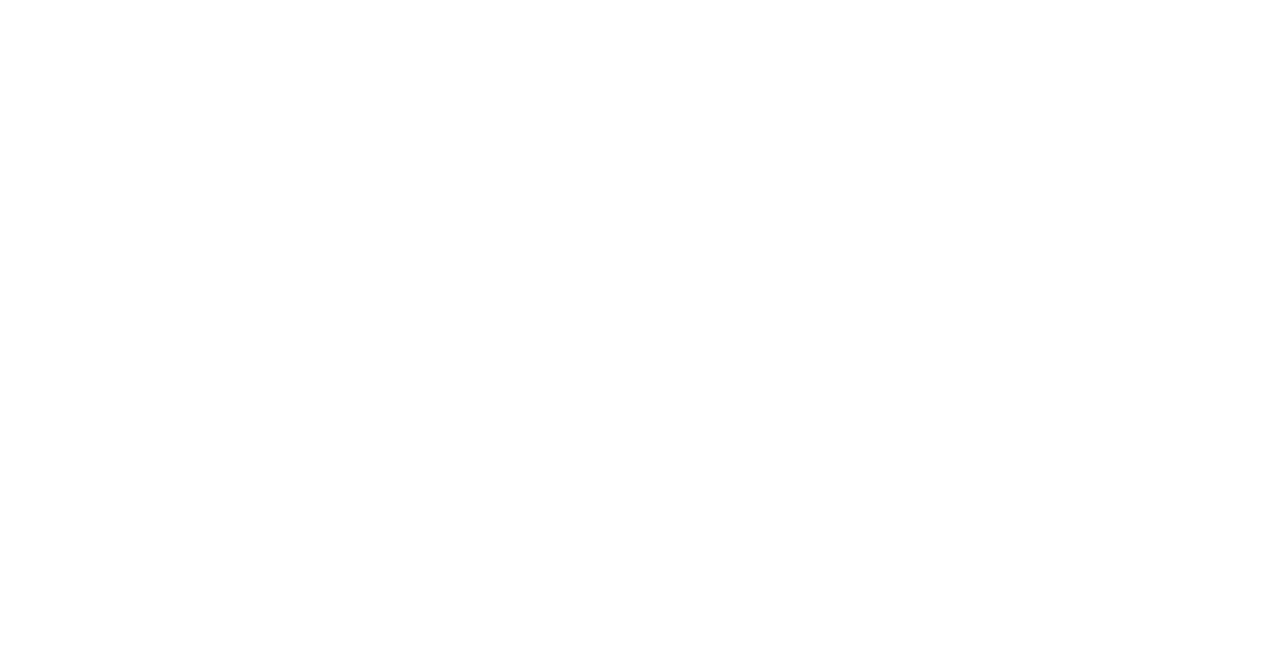
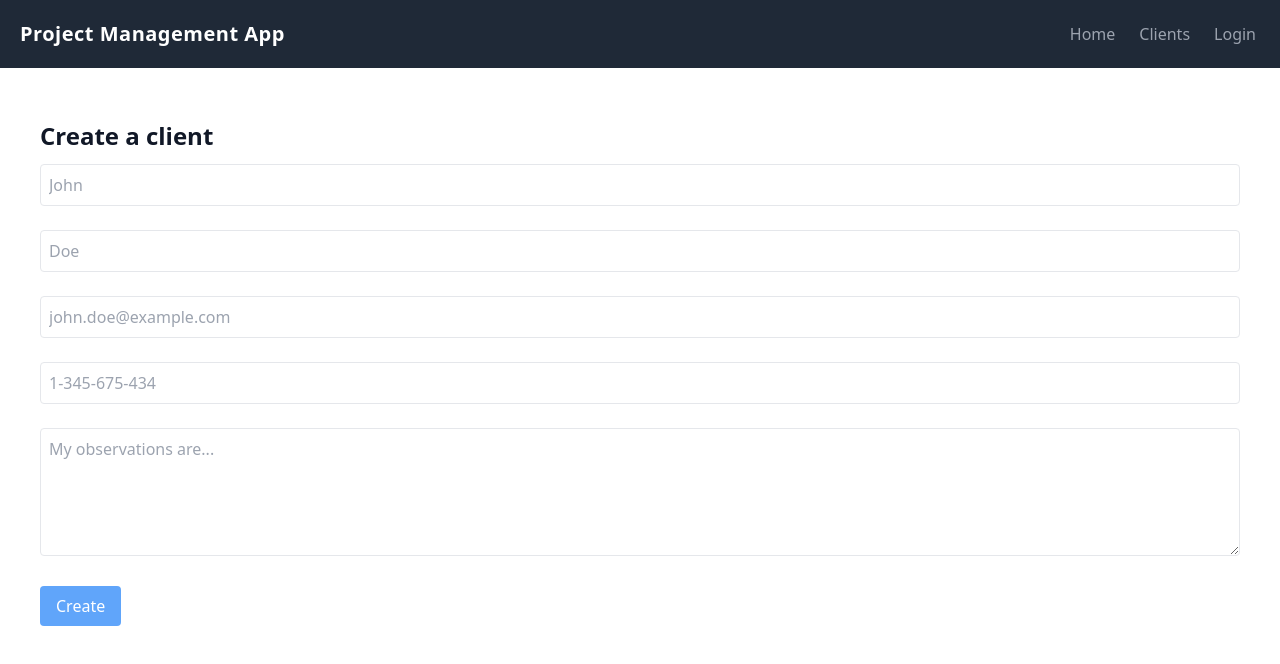
Before and after one commit to javierromanm/project-management-vue-cli, a Vue app: page /clients/create in a window 1280 px wide. Before the commit this address had no page. Shown: the top 664 px of the page. Built offline with nearby package versions, Linux system fonts and the light colour scheme.

Commit message:
Part 28. Create create client component

```diff
--- /dev/null
+++ b/src/components/Clients/ClientsCreateEdit.vue
@@ -0,0 +1,117 @@
+<script setup>
+    import AuthenticatedLayout from '@/components/Layouts/AuthenticatedLayout.vue';
+    import api from '@axios'
+    import { ref } from 'vue'
+    import { useRouter } from 'vue-router'
+
+    const router = useRouter();
+
+    const client = ref([])
+    const errors = ref([])
+
+    const storeOrUpdateClient = async () => {
+        try {
+            const token = localStorage.getItem('userToken')
+            const dataClient = {
+                email: client.value.email,
+                name: client.value.name,
+                last_name: client.value.last_name,
+                telephone: client.value.telephone,
+                observations: client.value.observations
+            }
+
+            await api.post('/api/clients', dataClient,
+                {
+                    headers: {
+                        'Authorization': `Bearer ${token}`
+                    }
+                })
+            router.push({name: 'clients.index'})
+
+        } catch (error) {
+            errors.value = error.response.data.errors
+            console.error('Error storing client:', error)
+        }
+    }
+</script>
+
+<template>
+    <AuthenticatedLayout>
+        <h1 class="text-2xl font-bold text-gray-900 my-3">Create a client</h1>
+        <div class="mb-6">
+            <input
+                v-model="client.name"
+                class="border p-2 rounded w-full"
+                name="name"
+                id="name"
+                placeholder="John"
+                type="text">
+            <div v-if="errors.name"
+                v-text="errors.name"
+                class="text-red-500 text-xm">
+            </div>
+        </div>
+        <div class="mb-6">
+            <input
+                v-model="client.last_name"
+                class="border p-2 rounded w-full"
+                name="last_namename"
+                id="last_namename"
+                placeholder="Doe"
+                type="text">
+            <div v-if="errors.last_name"
+                v-text="errors.last_name"
+                class="text-red-500 text-xm">
+            </div>
+        </div>
+        <div class="mb-6">
+            <input
+                v-model="client.email"
+                class="border p-2 rounded w-full"
+                name="email"
+                id="email"
+                placeholder="john.doe@example.com"
+                type="email">
+            <div v-if="errors.email"
+                v-text="errors.email"
+                class="text-red-500 text-xm">
+            </div>
+        </div>
+        <div class="mb-6">
+            <input
+                v-model="client.telephone"
+                class="border p-2 rounded w-full"
+                name="telephone"
+                id="telephone"
+                placeholder="1-345-675-434"
+                type="text">
+            <div v-if="errors.telephone"
+                v-text="errors.telephone"
+                class="text-red-500 text-xm">
+            </div>
+        </div>
+        <div class="mb-6">
+            <textarea
+                v-model="client.observations"
+                class="border p-2 rounded h-32 w-full"
+                name="observations"
+                id="observations"
+                placeholder="My observations are..."
+                cols="30"
+                rows="10">
+            </textarea>
+            <div v-if="errors.observations"
+                v-text="errors.observations"
+                class="text-red-500 text-xm">
+            </div>
+        </div>
+        <div class="mb-6">
+            <button
+                @click="storeOrUpdateClient"
+                class="bg-blue-400 text-white rounded py-2 px-4 hover:bg-blue-500">
+                Create
+            </button>
+        </div>
+    </AuthenticatedLayout>
+
+</template>
--- a/src/components/Clients/ClientsIndex.vue
+++ b/src/components/Clients/ClientsIndex.vue
@@ -25,6 +25,7 @@
 
 <template>
     <AuthenticatedLayout>
+        <h1 class="text-2xl font-bold text-gray-900 my-3">List of clients</h1>
         <div class="flex flex-col">
             <div class="overflow-x-auto sm:mx-0.5 lg:mx-0.5">
                 <div class="py-2 inline-block min-w-full sm:px-6 lg:px-8">
--- a/src/components/HelloWorld.vue
+++ b/src/components/HelloWorld.vue
@@ -5,7 +5,7 @@
 <template>
   <AuthenticatedLayout>
     <div class="hello">
-      <h1>{{ msg }}</h1>
+      <h1 class="text-2xl font-bold text-gray-900 my-3">Home page</h1>
       <p>Home text</p>
     </div>
   </AuthenticatedLayout>
--- a/src/components/Layouts/AuthenticatedLayout.vue
+++ b/src/components/Layouts/AuthenticatedLayout.vue
@@ -47,7 +47,7 @@
       </div>
     </nav>
 
-    <main class="p-5">
+    <main class="p-10">
         <slot />
     </main>
 </template>
--- a/src/components/LoginUser.vue
+++ b/src/components/LoginUser.vue
@@ -28,7 +28,7 @@
 
 <template>
     <AuthenticatedLayout>
-        <div class="flex flex-col justify-center sm:py-12">
+        <div class="flex flex-col justify-center">
             <div class="p-10 xs:p-0 mx-auto md:w-full md:max-w-md">
                 <h1 class="font-bold text-center text-2xl mb-5">Login</h1>
                 <div class="bg-white shadow border border-gray-200 w-full rounded-lg divide-y divide-gray-200">
--- a/src/router/index.js
+++ b/src/router/index.js
@@ -1,6 +1,7 @@
 import { createRouter, createWebHistory } from 'vue-router'
 import HomeView from '../views/HomeView.vue'
 import ClientsIndex from '@/components/Clients/ClientsIndex.vue'
+import ClientsCreateEdit from '@/components/Clients/ClientsCreateEdit.vue'
 import LoginUser from '@/components/LoginUser.vue'
 
 const routes = [
@@ -18,6 +19,11 @@
     path: '/clients',
     name: 'clients.index',
     component: ClientsIndex
+  },
+  {
+    path: '/clients/create',
+    name: 'clients.create',
+    component: ClientsCreateEdit
   }
 ]
 
```
